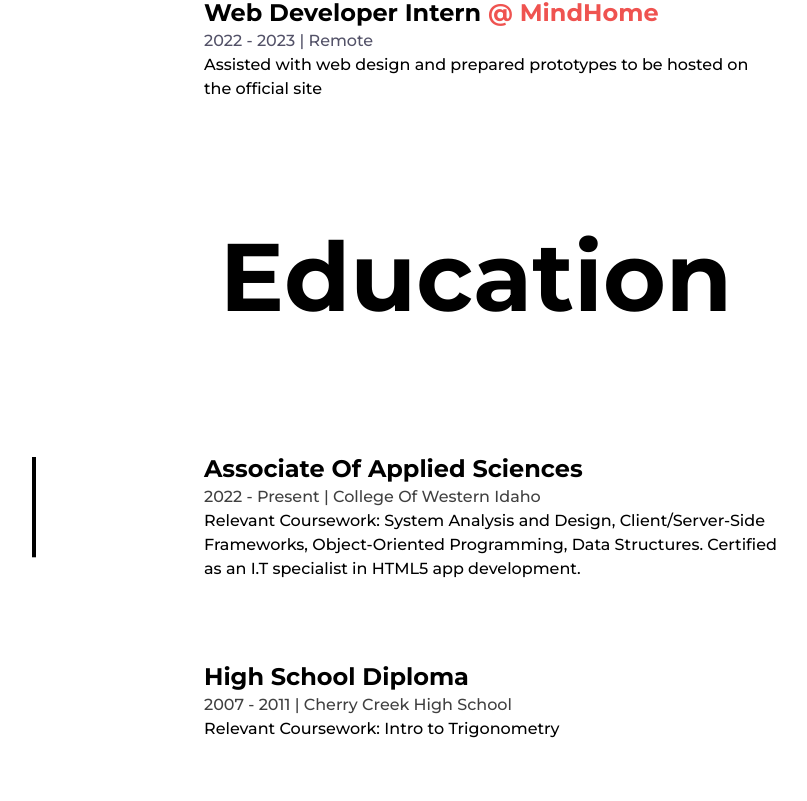
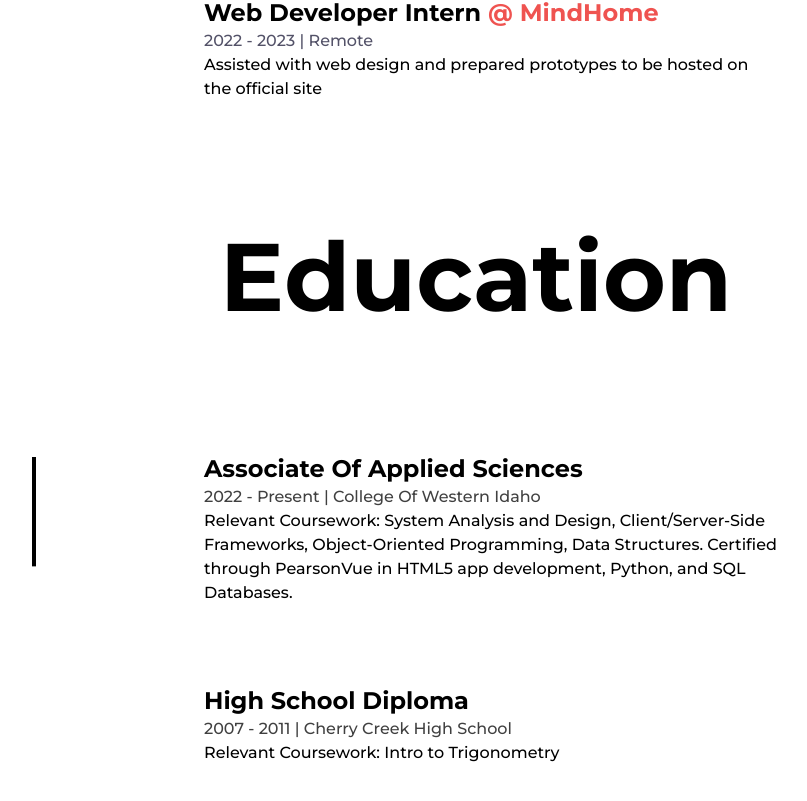
Before and after one commit to deatonBrandon/brandons_portfolio, a Next.js app: page /about in a window 1280 px wide. Shown: the part 2563-3364 px from the top of the page, without its empty margins (164-971 px from the left). Built offline with nearby package versions, Linux system fonts and the light colour scheme.

Commit message:
updateEducation

```diff
--- a/src/components/Education.js
+++ b/src/components/Education.js
@@ -55,7 +55,7 @@ export default function Education() {
 
                     <ul className="w-full flex flex-col items-start justify-between ml-4 mb-15">
                         <Details
-                            type="Associate of Applied Sciences" time="2022 - Present" place="College of Western Idaho" info="Relevant Coursework: System Analysis and Design, Client/Server-Side Frameworks, Object-Oriented Programming, Data Structures. Certified as an I.T specialist in HTML5 app development. "
+                            type="Associate of Applied Sciences" time="2022 - Present" place="College of Western Idaho" info="Relevant Coursework: System Analysis and Design, Client/Server-Side Frameworks, Object-Oriented Programming, Data Structures. Certified through PearsonVue in HTML5 app development, Python, and SQL Databases. "
                         />
                         <Details
                             type="High School Diploma" time="2007 - 2011" place="Cherry Creek High School" info="Relevant Coursework: Intro to Trigonometry"
```
